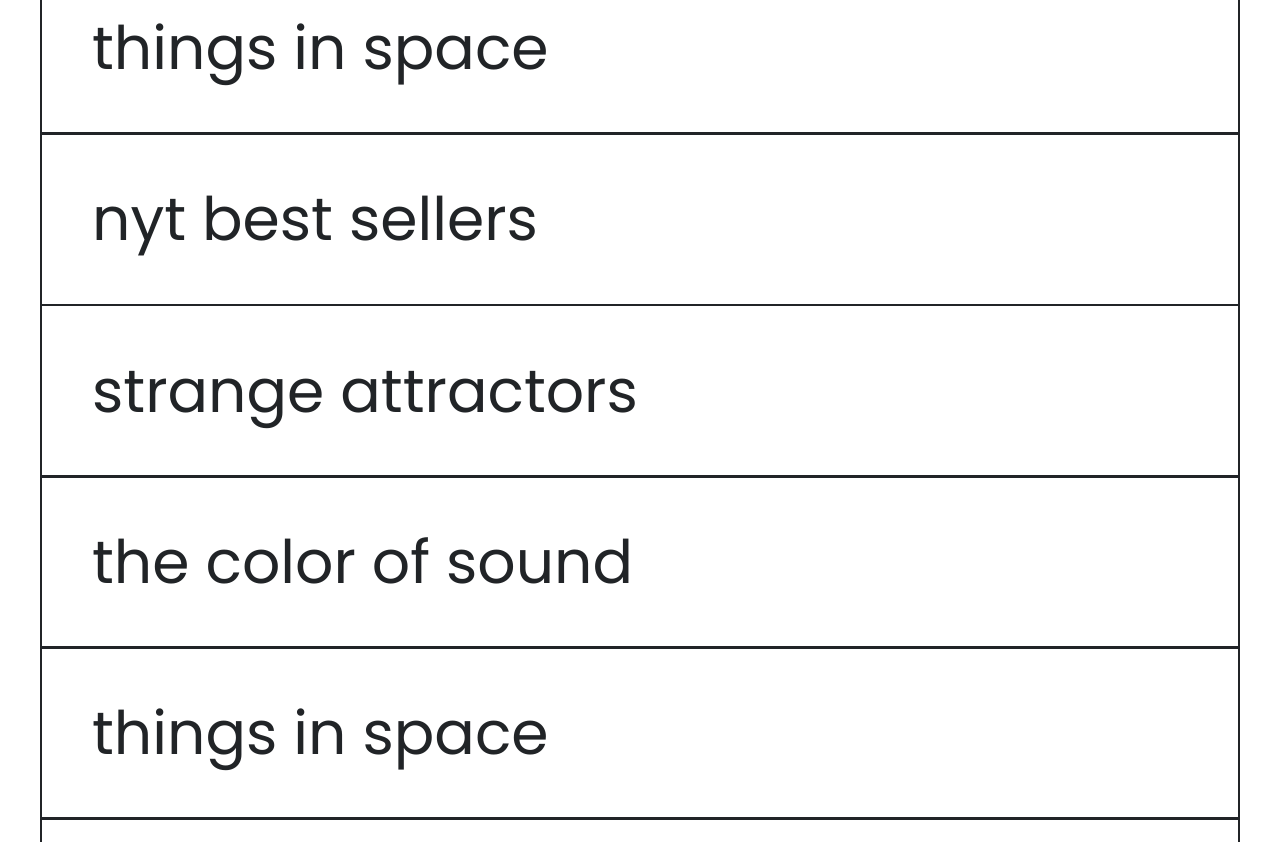
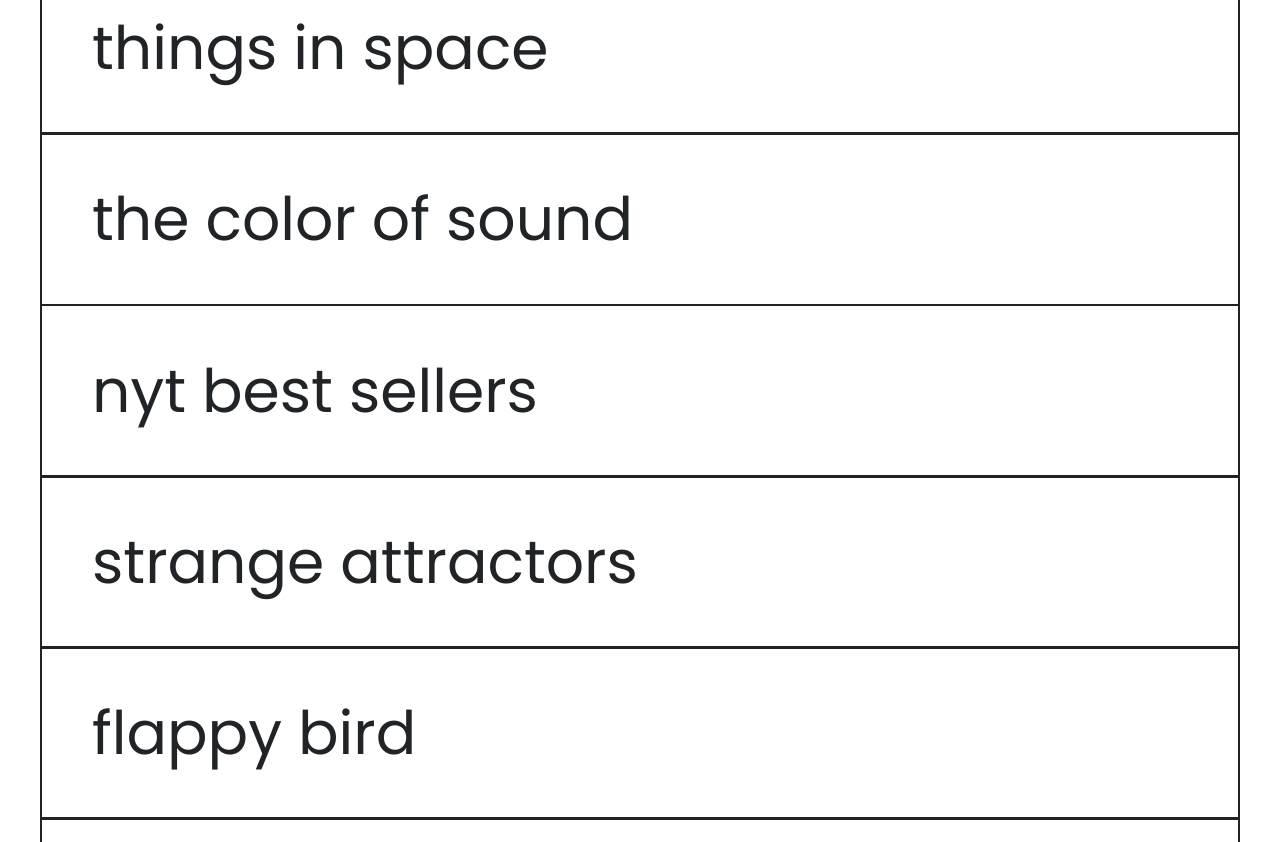
Before and after one commit to sejungk/portfolio-main, a plain HTML site: page index.html in a window 1280 px wide. Shown: the part 738-1580 px from the top of the page. Drawn offline with Linux system fonts and the light colour scheme.

Commit message:
updated color of sound url

```diff
--- a/index.html
+++ b/index.html
@@ -9,7 +9,7 @@
   <link rel="preconnect" href="https://fonts.gstatic.com" crossorigin>
   <link href="https://fonts.googleapis.com/css2?family=Poppins:wght@200;400&family=Roboto+Mono&display=swap" rel="stylesheet">
   <script defer src="script.js"></script>
-  <title>Document</title>
+  <title>sejung kim</title>
 </head>
 <body>
   <header>
@@ -43,6 +43,14 @@
     </div>
 
     <div class="main__project-links bordered-section">
+      <a href="https://sejungk.github.io/theColorOfSound/" class="main__project-links__link">
+        <div class="main__project-links__text">
+          <h2>the color of sound</h2>
+        </div>
+      </a>
+    </div>
+
+    <div class="main__project-links bordered-section">
       <a href="https://sejungk.github.io/ci20/real-time/" class="main__project-links__link">
         <div class="main__project-links__text">
           <h2>nyt best sellers</h2>
@@ -54,22 +62,6 @@
       <a href="https://sejungk.github.io/ci20/type/index.html" class="main__project-links__link">
         <div class="main__project-links__text">
           <h2>strange attractors</h2>
-        </div>
-      </a>
-    </div>
-
-    <div class="main__project-links bordered-section">
-      <a href="https://www.google.com/" class="main__project-links__link">
-        <div class="main__project-links__text">
-          <h2>the color of sound</h2>
-        </div>
-      </a>
-    </div>
-
-    <div class="main__project-links bordered-section">
-      <a href="https://www.google.com/" class="main__project-links__link">
-        <div class="main__project-links__text">
-          <h2>things in space</h2>
         </div>
       </a>
     </div>
--- a/script.js
+++ b/script.js
@@ -1,7 +1,7 @@
 document.addEventListener('DOMContentLoaded', () => {
   const projectLinks = document.querySelectorAll('.main__project-links');
   const linkColors = [
-    '#ADE3F0', '#F6C0C0', '#C2B6E5', '#E3B8E3', '#B2BBDC', '#EFE7BB', '#EDBD9A'
+    '#ADE3F0', '#F6C0C0', '#C2B6E5', '#E3B8E3', '#B2BBDC', '#EDBD9A', '#EFE7BB'
   ];
 
   projectLinks.forEach((link, index) => {
```
